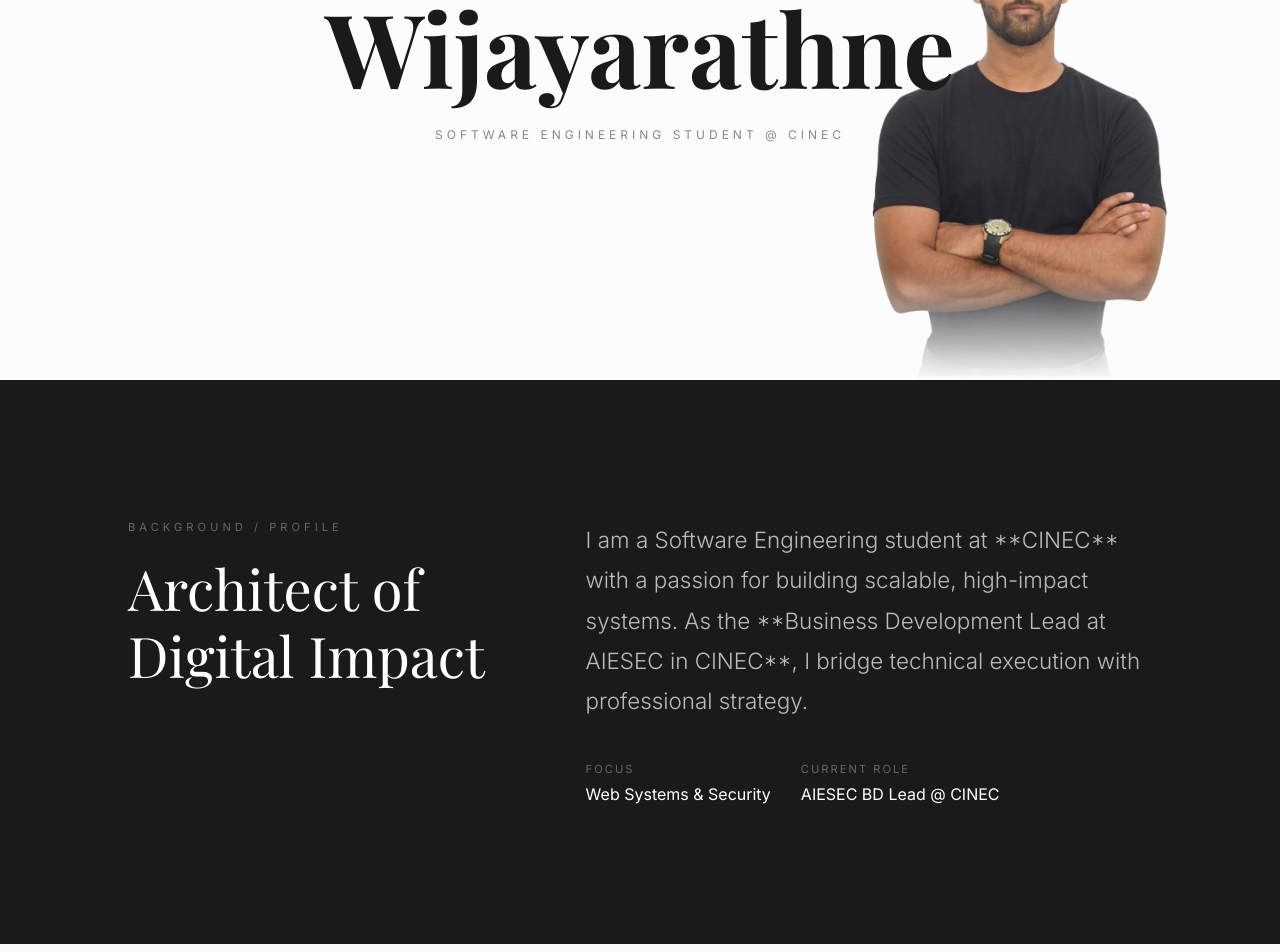
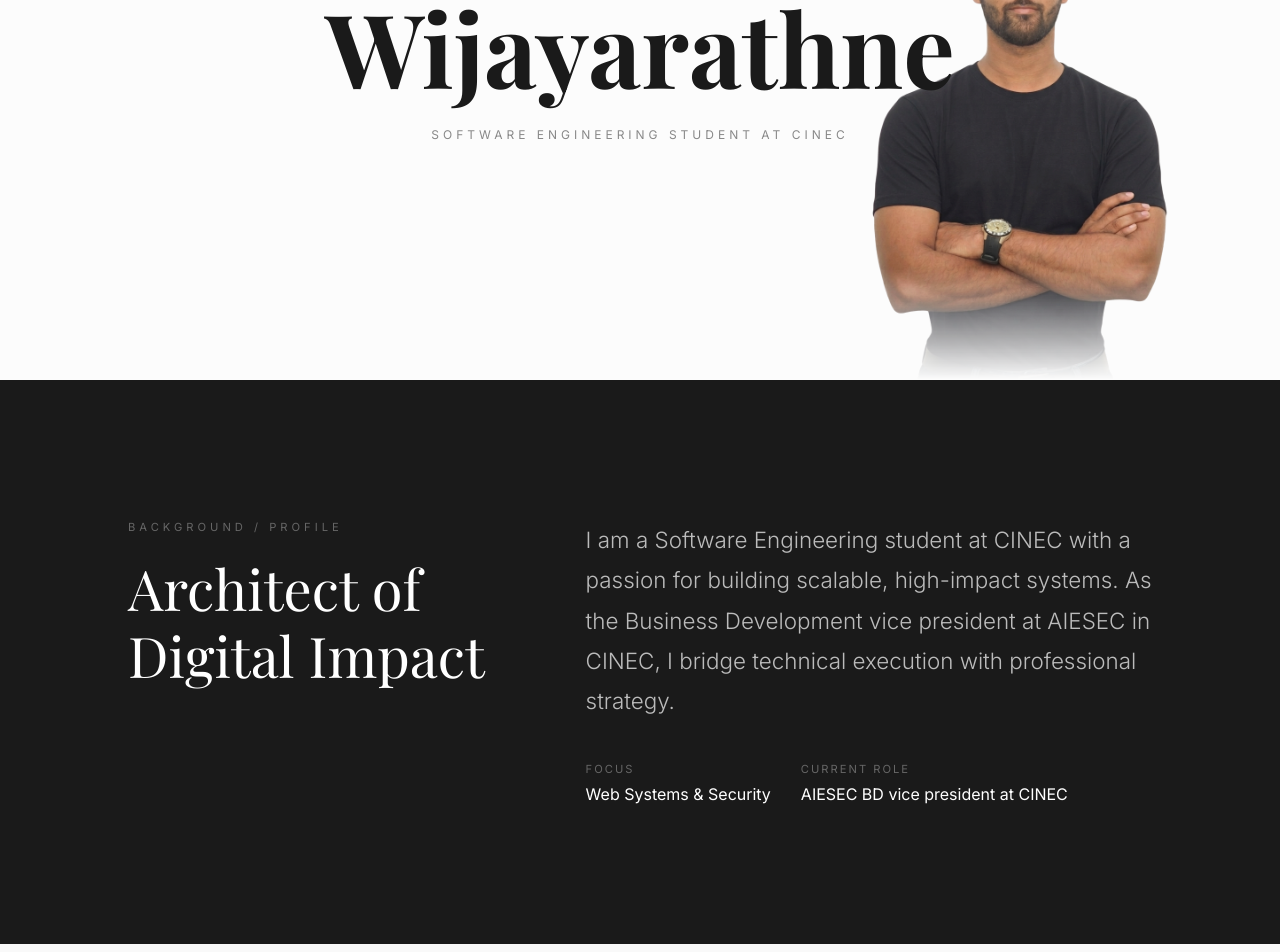
Before and after one commit to Chanulaw/Chanula-portfolio, a React (Vite) app: page / in a window 1280 px wide. Shown: the part 420-1372 px from the top of the page. Built offline with nearby package versions, Linux system fonts and the light colour scheme.

Commit message:
Update App.jsx

```diff
--- a/src/App.jsx
+++ b/src/App.jsx
@@ -45,7 +45,7 @@
             Chanula <br /> <span style={{ fontWeight: 700 }}>Wijayarathne</span>
           </h1>
           <p style={{ marginTop: '24px', letterSpacing: '4px', color: '#888', textTransform: 'uppercase', fontSize: 'clamp(0.7rem, 2vw, 0.75rem)' }}>
-            Software Engineering Student @ CINEC
+            Software Engineering Student at CINEC
           </p>
         </motion.div>
         <div className="hero-photo-wrapper">
@@ -64,7 +64,7 @@
           </div>
           <div style={{ alignSelf: 'center' }}>
             <p style={{ fontSize: 'clamp(1.1rem, 2.5vw, 1.4rem)', lineHeight: '1.8', color: '#BBB', fontWeight: 300 }}>
-              I am a Software Engineering student at **CINEC** with a passion for building scalable, high-impact systems. As the **Business Development Lead at AIESEC in CINEC**, I bridge technical execution with professional strategy.
+              I am a Software Engineering student at CINEC with a passion for building scalable, high-impact systems. As the Business Development vice president at AIESEC in CINEC, I bridge technical execution with professional strategy.
             </p>
             <div style={{ display: 'flex', gap: '30px', marginTop: '40px', flexWrap: 'wrap' }}>
               <div>
@@ -73,7 +73,7 @@
               </div>
               <div>
                 <p style={{ fontSize: '0.7rem', color: '#666', letterSpacing: '2px', textTransform: 'uppercase' }}>Current Role</p>
-                <p style={{ marginTop: '8px', fontSize: '1rem' }}>AIESEC BD Lead @ CINEC</p>
+                <p style={{ marginTop: '8px', fontSize: '1rem' }}>AIESEC BD vice president at CINEC</p>
               </div>
             </div>
           </div>
@@ -144,7 +144,7 @@
             <p style={{ letterSpacing: '4px', fontSize: '0.7rem', color: '#AAA', textTransform: 'uppercase', marginBottom: '20px' }}>Connect</p>
             <h2 style={{ fontFamily: "'Playfair Display', serif", fontSize: 'clamp(2.2rem, 5vw, 3.5rem)', fontWeight: 400 }}>Get in Touch</h2>
             <p style={{ marginTop: '24px', color: '#666', maxWidth: '400px', lineHeight: '1.7' }}>
-              Currently based in **Thotagamuwa, Hikkaduwa**. Open to collaborations regarding software development and business strategy.
+              Currently based in Malabe,Sri Lanka. Open to collaborations regarding software development and business strategy.
             </p>
           </div>
 
```
